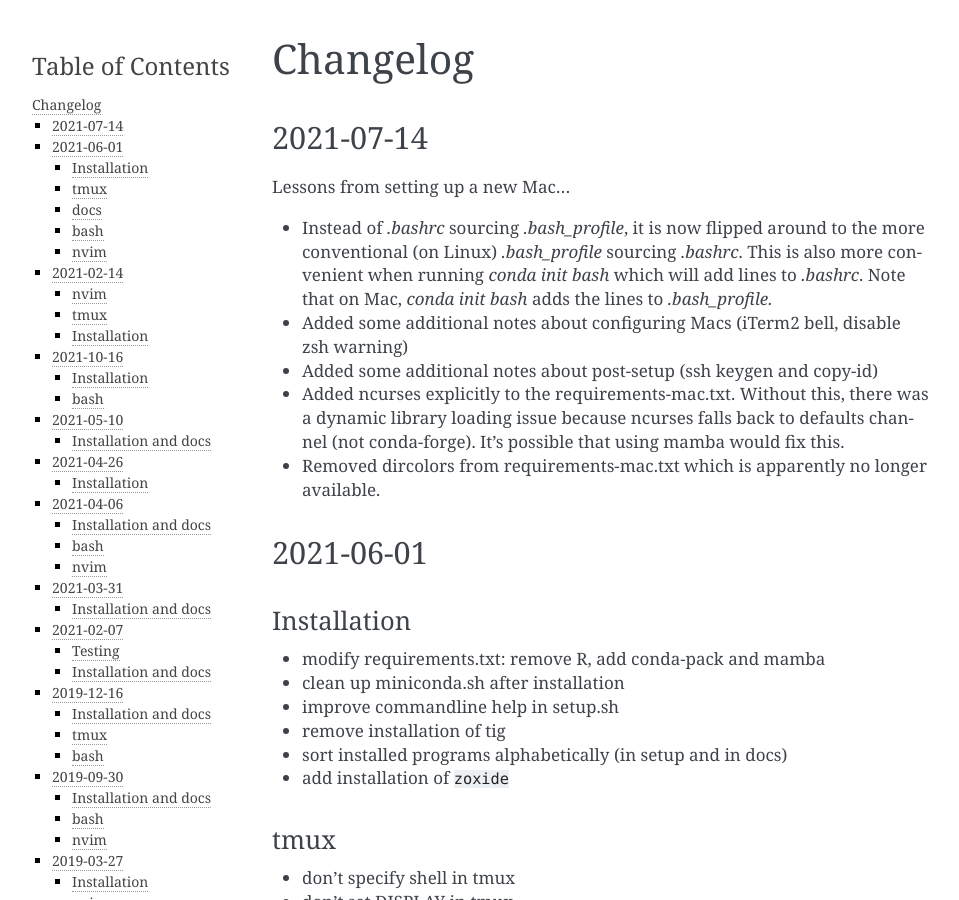
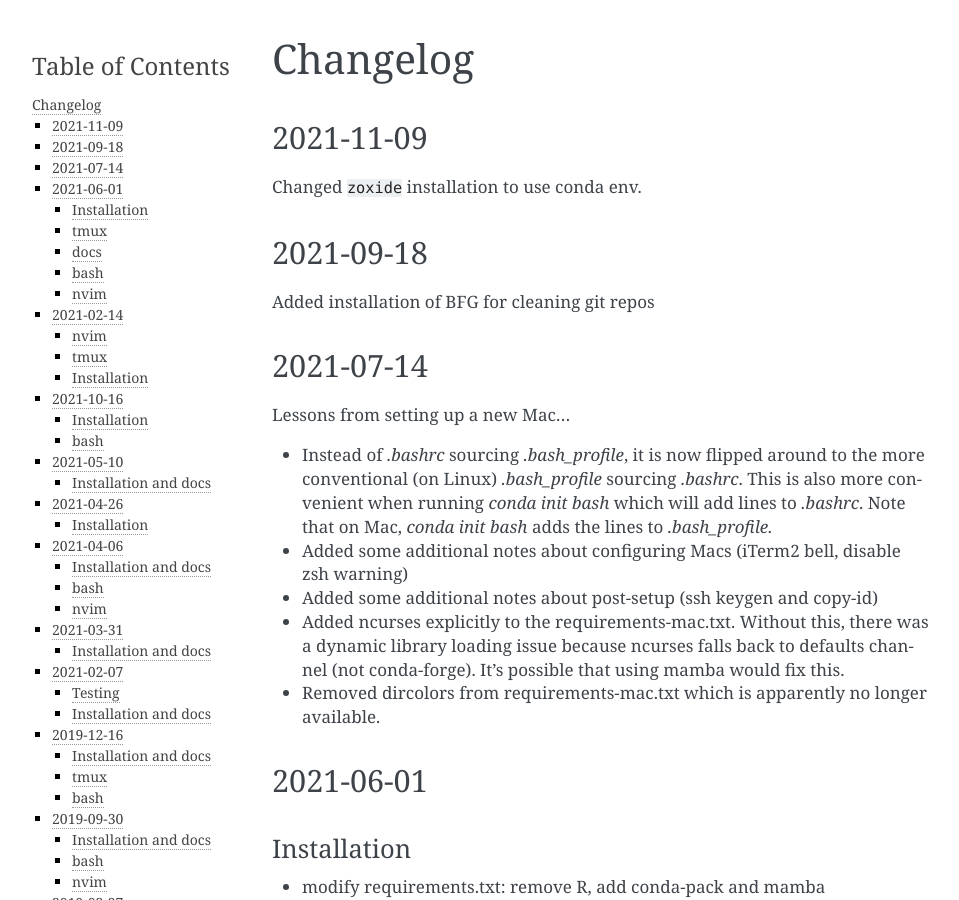
Before and after one commit to daler/dotfiles, a Sphinx documentation site: the page built from docs/changelog.rst, in a window 1280 px wide and 900 px high. Shown: the whole window, without its empty margins (148-1107 px from the left). Built offline with Sphinx 7.4.7, drawn with Linux system fonts in a browser that asks for light colours.

Commit message:
update changelog

```diff
--- a/docs/changelog.rst
+++ b/docs/changelog.rst
@@ -1,5 +1,15 @@
 Changelog
 =========
+
+2021-11-09
+----------
+
+Changed ``zoxide`` installation to use conda env.
+
+2021-09-18
+----------
+
+Added installation of BFG for cleaning git repos
 
 2021-07-14
 ----------
```
